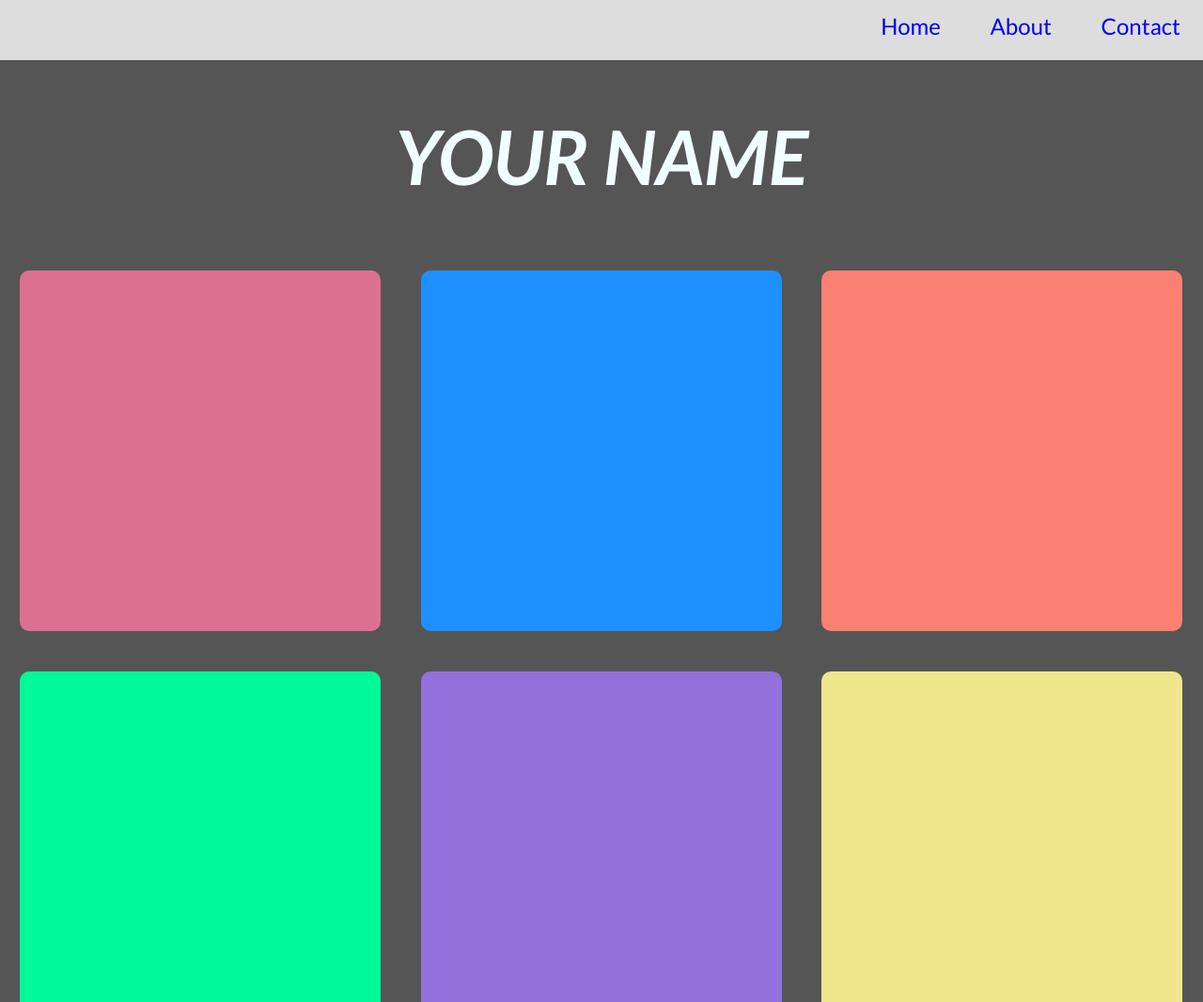
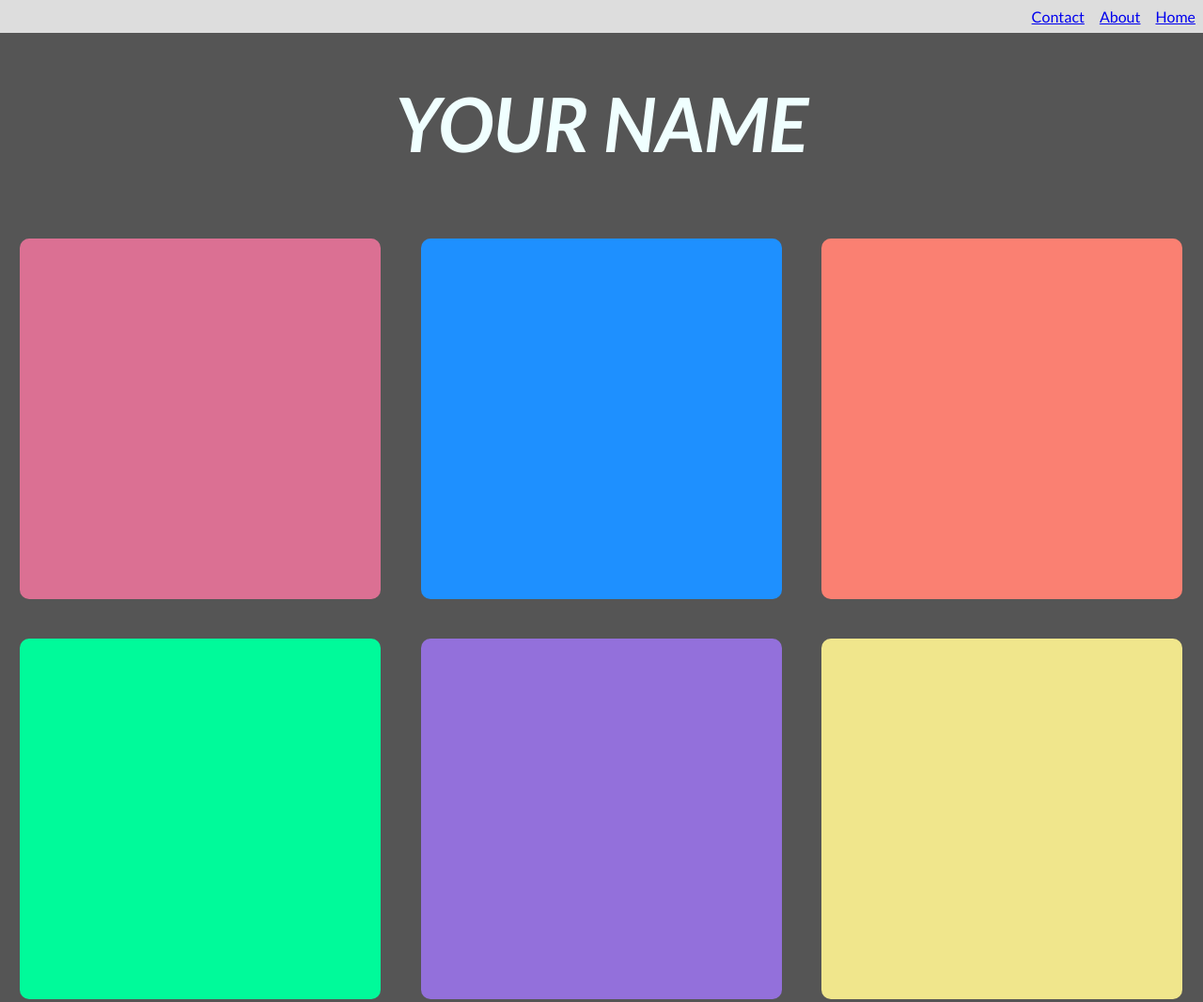
Before and after one commit to mcgeorgiev/ui-design-templates, a plain HTML site: page index.html in a window 1280 px wide. Shown: the top 1067 px of the page at 94% size. Drawn offline with Linux system fonts and the light colour scheme.

Commit message:
working nav bar

```diff
--- a/index.html
+++ b/index.html
@@ -21,10 +21,14 @@
       color: azure;
     }
 
+    #header-bar h1 {
+      margin-top: 0px;
+    }
     h1 {
       font-size: 5em;
       font-style: italic;
       text-align: center;
+      display: block;
     }
 
     .square .image {
@@ -82,7 +86,7 @@
       border-radius: 10px;
     }
 
-    #navbar {
+    /*#navbar {
       background-color: #dddddd;
       padding-top: 1%;
       padding-bottom: 4%;
@@ -105,11 +109,29 @@
       padding-right: 1em;
 
 
+
+    }
+*/
+    #navbar li:hover {
+      background-color: green;
+
     }
 
-    #navbar a:hover {
-      background-color: green;
+    #navbar {
+    width:100%;
+    float: right;
+    margin: 0 0 3em 0;
+	  padding: 0;
+    background-color: #dddddd;
     }
+
+  #navbar li {
+    float: right;
+    padding: 8px;
+    /*background-color: #dddddd;*/
+    list-style: none;
+
+  }
 
   </style>
 </head>
```
